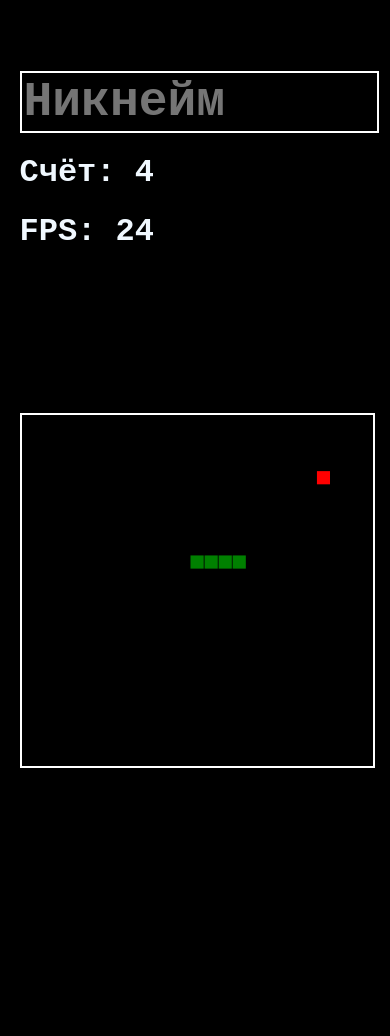
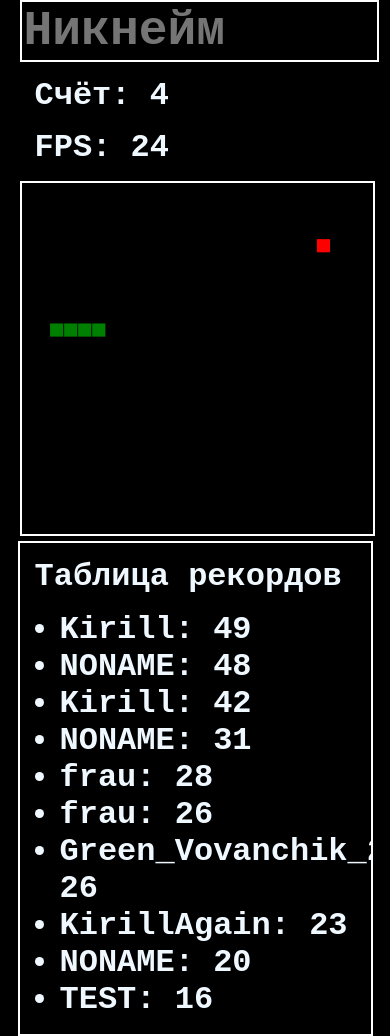
Before and after one commit to KozlovKV/JS-Snake, a website built with webpack: page index.html in a window 390 px wide. Before the commit the page ends 844 px from the top, so only its background shows below. Built offline with nearby package versions, Linux system fonts and the light colour scheme; data requests are answered from the project's data file.

Commit message:
Edit mobile style

```diff
--- a/db.json
+++ b/db.json
@@ -1834,6 +1834,11 @@
       "username": "NONAME",
       "score": 1,
       "id": 368
+    },
+    {
+      "username": "TEST",
+      "score": 16,
+      "id": 369
     }
   ]
 }
--- a/index.html
+++ b/index.html
@@ -21,10 +21,10 @@
   <div id="game_window" class="container">
     <canvas width="400" height="400" id="game"></canvas>
   </div>
-  <div id="highscores" class="container hide">
+  <div id="highscores" class="container">
     <h1>Таблица рекордов</h1>
-    <ol>
-    </ol>
+    <ul>
+    </ul>
   </div>
 
   <script defer src="./js/bundle.js"></script>
--- a/js/bundle.js
+++ b/js/bundle.js
@@ -66,7 +66,7 @@ class GameEngine {
     }
 
     updateHighscoresTable() {
-        let highscoreListElement = document.querySelector('#highscores ol');
+        let highscoreListElement = document.querySelector('#highscores ul');
         highscoreListElement.innerHTML = '';
         this.highscores.forEach(recordObject => {
             let recordElement = document.createElement('li');
--- a/js/modules/gameEngine.js
+++ b/js/modules/gameEngine.js
@@ -49,7 +49,7 @@ export default class GameEngine {
     }
 
     updateHighscoresTable() {
-        let highscoreListElement = document.querySelector('#highscores ol');
+        let highscoreListElement = document.querySelector('#highscores ul');
         highscoreListElement.innerHTML = '';
         this.highscores.forEach(recordObject => {
             let recordElement = document.createElement('li');
--- a/style.css
+++ b/style.css
@@ -14,6 +14,10 @@ body {
     flex-wrap: wrap;
 }
 
+h1 {
+    margin: 15px;
+}
+
 .container {
     width: 90%;
 }
@@ -25,7 +29,7 @@ body {
 #highscores {
     border: 2px solid white;
     background-color: black;
-    padding: 0 0 0 5%;
+    overflow: hidden;
 }
 #highscores li {
     font-size: 2rem;
```
Also changed, not shown: 1 other file.
